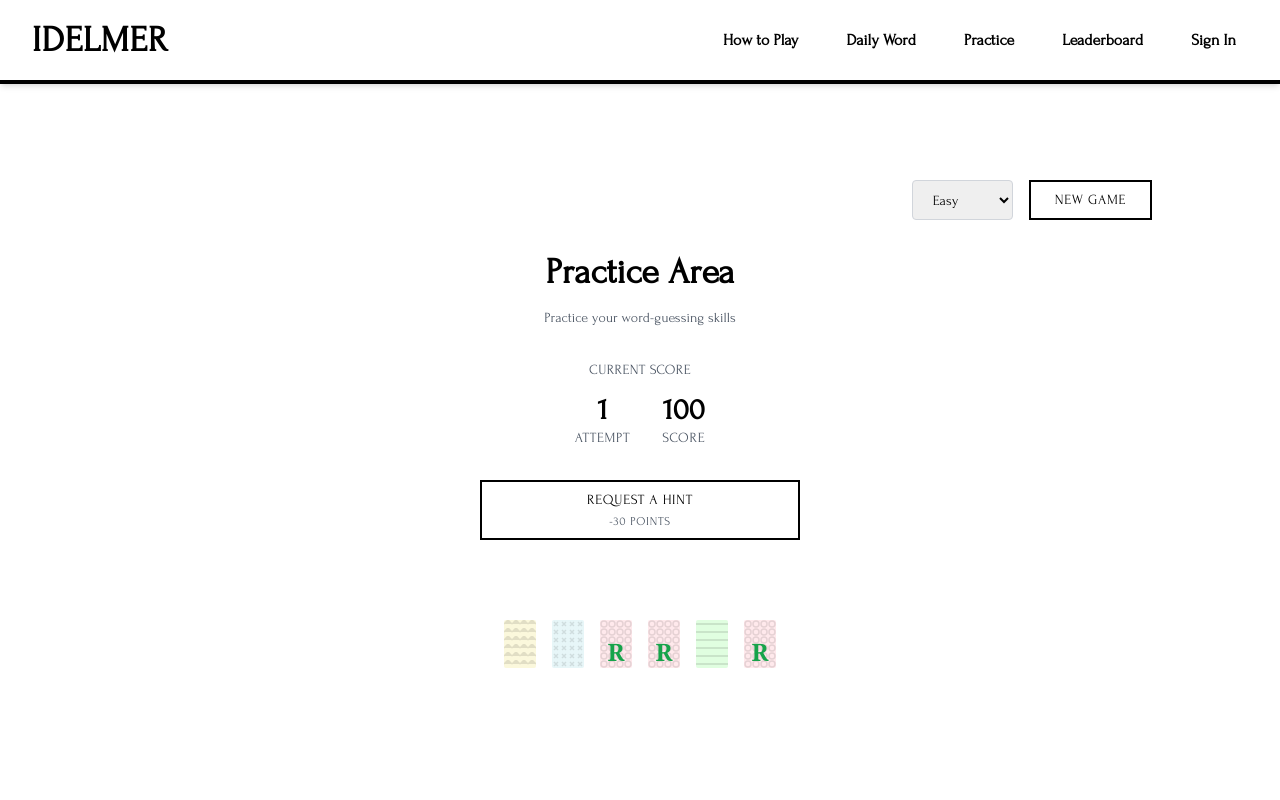
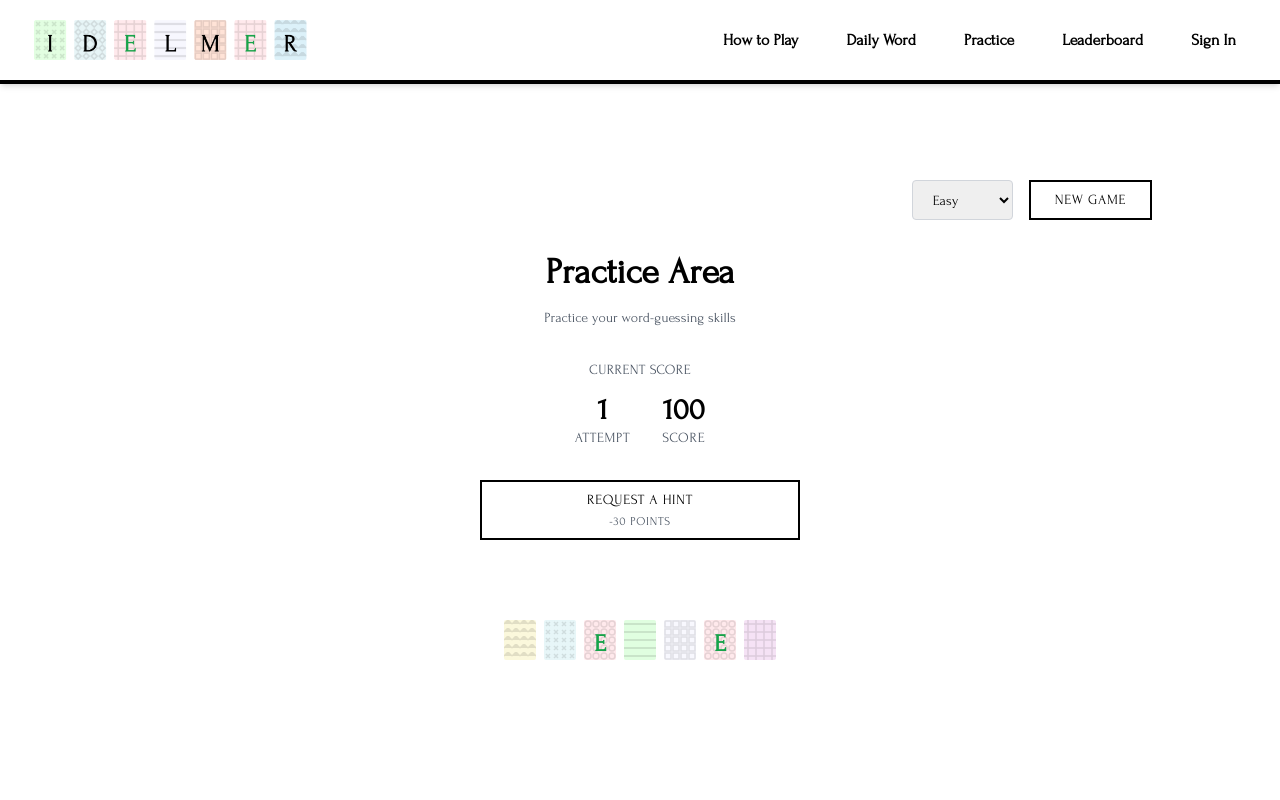
Before and after one commit to pabloasc/idelmer, a Next.js app: page /practice in a window 1280 px wide. Shown: the top 800 px of the page. Built offline with nearby package versions, Linux system fonts and the light colour scheme; no server answers; a web font is replaced by a local one.

Commit message:
add new logo

```diff
--- a/src/components/Header.tsx
+++ b/src/components/Header.tsx
@@ -14,7 +14,7 @@ export default function Header() {
         <div className="flex justify-between items-center h-20">
           <div className="flex flex-col items-center">
             <Link href="/" className="text-3xl sm:text-4xl font-extrabold tracking-wide text-black">
-              IDELMER
+            <img src="/logo.png" alt="Idelmer Logo" className="h-12 w-auto" />
             </Link>
           </div>
           <nav className="flex items-center space-x-6">
--- a/src/components/WordDisplay.tsx
+++ b/src/components/WordDisplay.tsx
@@ -136,7 +136,7 @@ const WordDisplay = ({
         </defs>
       </svg>
       <div
-        className={`flex flex-col items-center gap-4 ${!isActive ? 'opacity-60' : ''}`}
+        className={`flex flex-col items-center gap-2 ${!isActive ? 'opacity-60' : ''}`}
         onClick={handleContainerClick}
       >
         {isActive && (
@@ -152,7 +152,7 @@ const WordDisplay = ({
             autoFocus={isActive}
           />
         )}
-        <div className="flex flex-wrap justify-center gap-4 my-8 relative">
+        <div className="flex flex-wrap justify-center gap-2 my-8 relative">
           {word.split('').map((letter, index) => {
             const pos = letterPositions[index];
             const inputIndex = !pos.isRevealed ? emptyPositions.findIndex(p => p.index === index) : -1;
@@ -169,8 +169,8 @@ const WordDisplay = ({
               <div key={index} className="flex flex-col items-center gap-1">
                 <div className="relative">
                   <div
-                    className={`h-12 w-8 flex items-end justify-center font-serif text-2xl relative rounded-sm overflow-hidden
-                      ${pos.isRevealed ? 'text-green-600 font-bold' : ''}`}
+                    className={`h-10 w-8 flex items-end justify-center font-forum text-2xl relative rounded-sm overflow-hidden
+                      ${pos.isRevealed ? 'text-green-600 font-bold' : 'font-bold'}`}
                     style={{
                       backgroundColor: bgColor || 'rgba(240, 240, 240, 0.3)',
                     }}
--- a/src/data/wordBank.ts
+++ b/src/data/wordBank.ts
@@ -1,9 +1,5 @@
 export const easyWords = [
-  'banana', 'pepper', 'coffee', 'summer', 'butter', 'cheese',
-  'cotton', 'dinner', 'google', 'hammer', 'letter', 'mirror',
-  'rabbit', 'school', 'soccer', 'tennis', 'yellow', 'bubble',
-  'cookie', 'bottle', 'puppet', 'kitten', 'little', 'middle',
-  'puddle', 'rubber', 'summer', 'tunnel', 'zipper', 'better'
+  'idelmer'
 ];
 
 export const mediumWords = [
--- a/src/services/userService.ts
+++ b/src/services/userService.ts
@@ -131,7 +131,8 @@ export async function getUserStats(userId: string) {
 
 export async function getLeaderboard() {
   try {
-    const response = await fetch('/api/leaderboard', {
+    const timestamp = new Date().getTime();
+    const response = await fetch(`/api/leaderboard?t=${timestamp}`, {
       method: 'GET',
       headers: {
         'Content-Type': 'application/json',
```
Also changed, not shown: public/logo.png (added).
